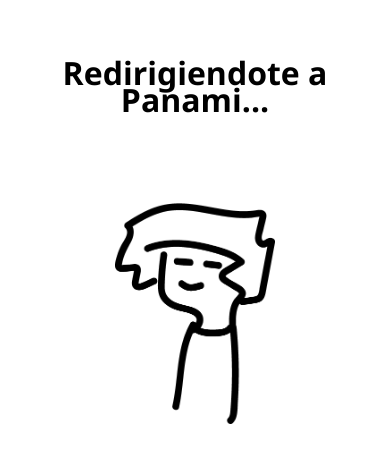
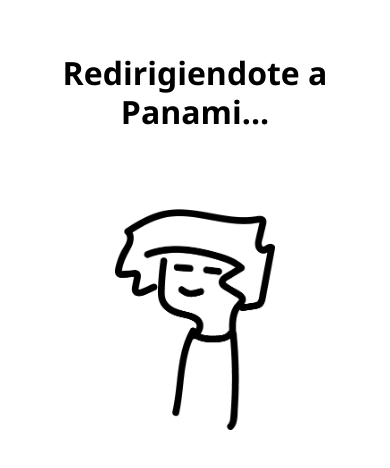
Before and after one commit to vumg-z/Redirect, a plain HTML site: page index.html in a window 390 px wide. Shown: the part 140-608 px from the top of the page. Drawn offline with Linux system fonts and the light colour scheme.

Commit message:
text fixed

```diff
--- a/index.html
+++ b/index.html
@@ -22,6 +22,9 @@
     section h2 {
       font-size:2em;
       margin-bottom: 10px;
+      margin-inline: 1.8em;
+      line-height: 1.2em;
+      text-align: center;
     }
   }
 </style>
```
